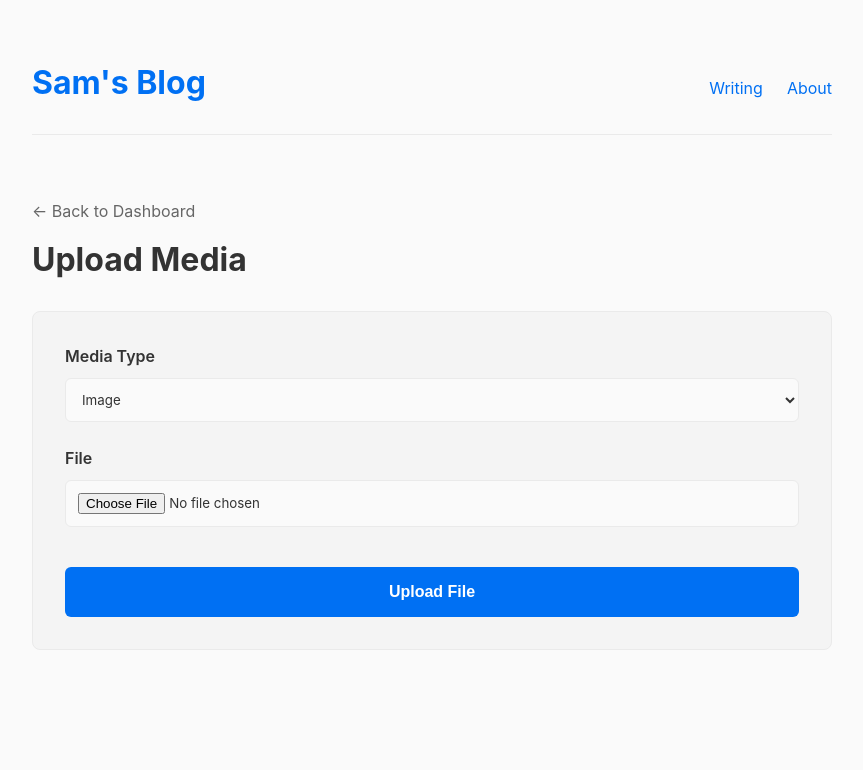
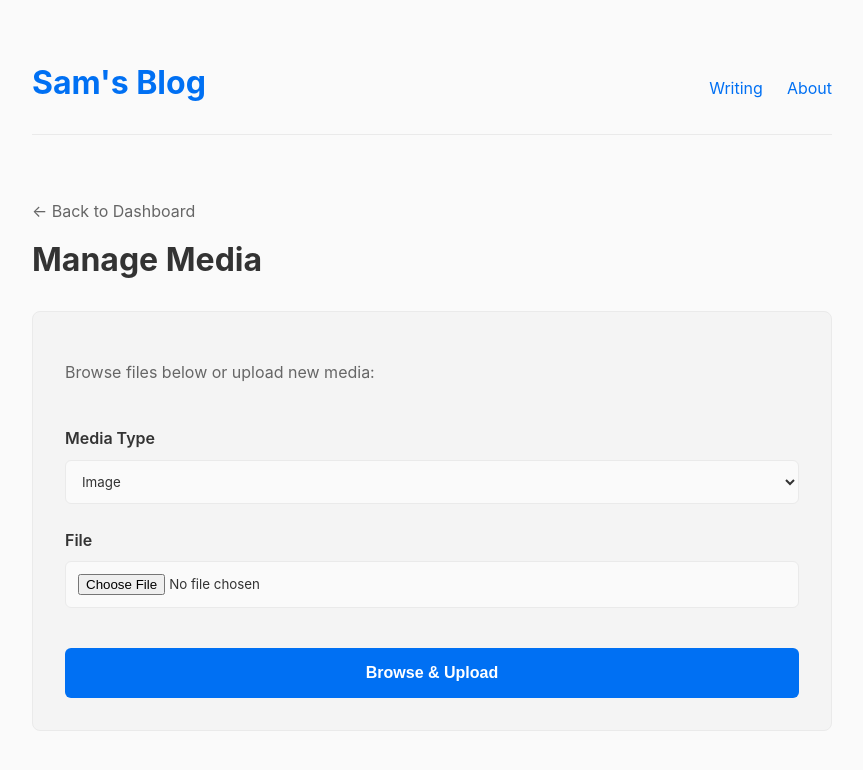
Before and after one commit to pattch-openclaw/blog, a SvelteKit app: page /admin/media in a window 1280 px wide. Shown: the top 770 px of the page, without its empty margins (208-1071 px from the left). Built offline with nearby package versions, Linux system fonts and the light colour scheme.

Commit message:
chore: rename Upload Media to Manage Media

```diff
--- a/src/routes/admin/+page.svelte
+++ b/src/routes/admin/+page.svelte
@@ -16,8 +16,8 @@
 			<p>Create a draft post, write markdown, and push it directly to the repository.</p>
 		</a>
 		<a href="/admin/media" class="card">
-			<h2>Upload Media</h2>
-			<p>Upload images, audio, or fonts to serve directly from the repository.</p>
+			<h2>Manage Media</h2>
+			<p>Upload, browse, and manage media files served from the repository.</p>
 		</a>
 		<a href="/admin/logs" class="card">
 			<h2>System Logs</h2>
--- a/src/routes/admin/media/+page.svelte
+++ b/src/routes/admin/media/+page.svelte
@@ -5,13 +5,13 @@
 </script>
 
 <svelte:head>
-    <title>Upload Media | Admin Dashboard</title>
+    <title>Manage Media | Admin Dashboard</title>
 </svelte:head>
 
 <div class="admin-container">
     <div class="header">
         <a href="/admin" class="back-link">← Back to Dashboard</a>
-        <h1>Upload Media</h1>
+        <h1>Manage Media</h1>
     </div>
 
     {#if form?.success}
@@ -54,6 +54,7 @@
             await update();
         };
     }}>
+        <p class="form-hint">Browse files below or upload new media:</p>
         <div class="form-group">
             <label for="type">Media Type</label>
             <select name="type" id="type" required>
@@ -69,7 +70,7 @@
         </div>
 
         <button type="submit" disabled={uploading} class="btn-submit">
-            {uploading ? 'Uploading & Committing...' : 'Upload File'}
+            {uploading ? 'Uploading & Committing...' : 'Browse & Upload'}
         </button>
     </form>
 </div>
@@ -99,6 +100,11 @@
 
     h1 {
         margin: 0;
+    }
+
+    .form-hint {
+        color: #666;
+        margin-bottom: 1rem;
     }
 
     .alert {
```
